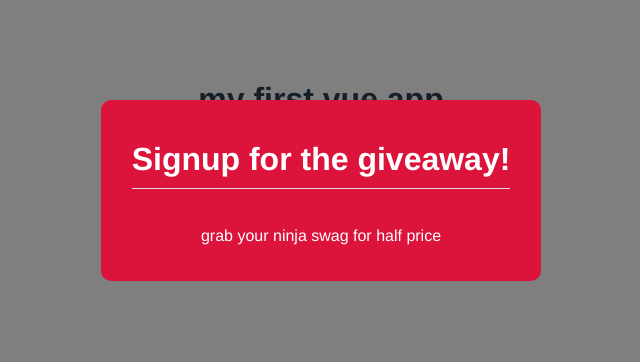
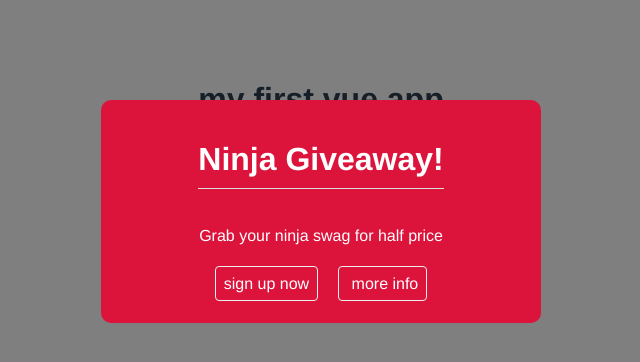
Before and after one commit to kunalgupta1234/VueJsCLI, a Vue app in the folder model-project/: page / in a window 1280 px wide. Both pictures are taken after a click on the button "open modal". Shown: the top 362 px of the page, without its empty margins (319-959 px from the left). Built offline with nearby package versions, Linux system fonts and the light colour scheme.

Commit message:
28-Slots

```diff
--- a/model-project/src/App.vue
+++ b/model-project/src/App.vue
@@ -2,7 +2,14 @@
   <h1>{{ title }}</h1>
   <p>welcome...</p>
   <div v-if="showModal">
-    <MyModal :header="header" :text="text" theme="sale" @close="toggleModal"/>
+    <MyModal theme="sale" @close="toggleModal">
+      <template v-slot:links>
+        <a href="#">sign up now</a>
+        <a href="#"> more info</a>
+      </template>
+    <h1>Ninja Giveaway!</h1>
+    <p>Grab your ninja swag for half price  </p>
+    </MyModal>
   </div>
 
   <button @click="toggleModal">open modal</button>
@@ -16,8 +23,7 @@ export default {
   data () {
     return {
       title: 'my first vue app',
-      header: 'Signup for the giveaway!',
-      text:'grab your ninja swag for half price',
+
       showModal:false,
     }
   },
--- a/model-project/src/components/MyModal.vue
+++ b/model-project/src/components/MyModal.vue
@@ -1,8 +1,10 @@
 <template>
     <div class="backdrop" @click.self="closeModal">
         <div class="modal" :class="{sale:theme==='sale'}">
-            <h1>{{header}}</h1>
-            <p>{{text}}</p>
+           <slot></slot>
+           <div class="actions">
+            <slot name="links"></slot>
+           </div>
         </div>
     </div>
 </template>
@@ -41,6 +43,19 @@ export default{
     font-style: normal;
   }
 
+  .modal .actions {
+    text-align: center;
+    margin: 30px 0 10px 0;
+  }
+  .modal .actions a {
+    color: #333;
+    padding: 8px;
+    border: 1px solid #eee;
+    border-radius: 4px;
+    text-decoration: none;
+    margin: 10px;
+  }
+
   .modal.sale{
     background: crimson;
     color: white;
@@ -48,4 +63,10 @@ export default{
   .modal.sale h1{
     color: white;
   }
+  .modal.sale .actions {
+    color: white;
+  }
+  .modal.sale .actions a {
+    color: white;
+  }
 </style>
```
